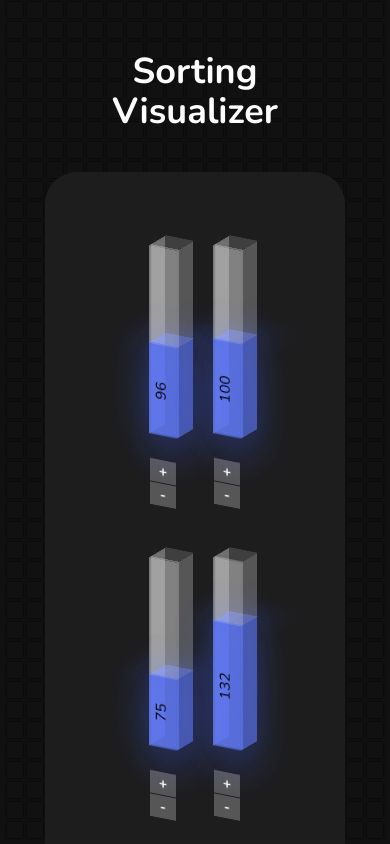
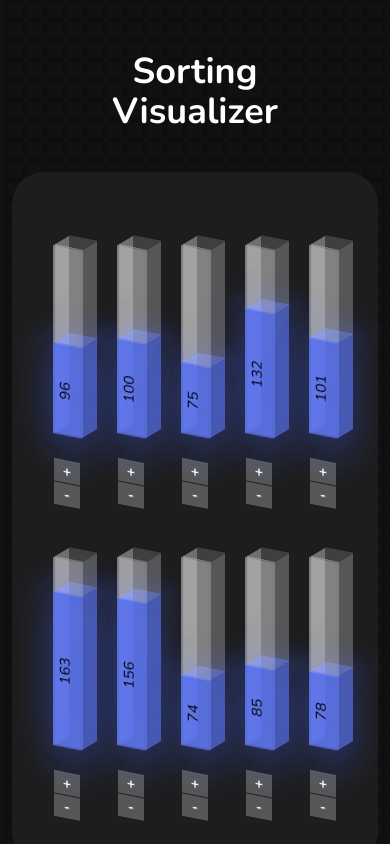
Before and after one commit to vansh-sardana/SortingVisualizer, a React (Vite) app: page / in a window 390 px wide. Shown: the top 844 px of the page. Built offline with nearby package versions, Linux system fonts and the light colour scheme.

Commit message:
enhanced media queries

```diff
--- a/src/App.jsx
+++ b/src/App.jsx
@@ -127,7 +127,7 @@ const App = () => {
     <div className='App relative bg-[#111] min-w-full min-h-[100vh] flex flex-col items-center overflow-hidden p-3'>
       <h1 className="nunito-700 text-center text-6xl text-white p-10 relative z-20 bg-transparent pointer-events-none sm:text-5xl xs:text-4xl">Sorting Visualizer</h1>
       <div className="frame relative z-20 pointer-events-none">
-        <div className="barsDiv container card bg-[#1d1d1d] min-h-[400px] h-fit p-[70px] pb-[110px] w-fit m-0  pointer-events-none">
+        <div className="barsDiv container card bg-[#1d1d1d] min-h-[400px] h-fit p-[70px] pb-[110px] m-0 max-w-none pointer-events-none md:gap-x-0 sm:gap-x-0 xs:gap-x-0 xs:px-2 lg:pl-16 lg:pr-20">
           {
             arrProp.arr.map((value, index) => (
               <Bar length={value} key={index} index={index} color={arrProp.colorKey[index]} changeArray={arrayChange} />
--- a/src/components/Square.jsx
+++ b/src/components/Square.jsx
@@ -30,7 +30,7 @@ const Square = () => {
         boxShadow : `0 0 2px #000`,
     }
   return (
-    <div className='bg-[#111] h-4 w-4 m-[2px] transition-all duration-[1000] ease-linear hover:duration-0' style={hovered? setColor: removeColor} onMouseOver={mouseOnHandler} onMouseOut={mouseOutHandler} onTouchStart={mouseOnHandler} onTouchEnd={mouseOutHandler}></div>
+    <div className='bg-[#111] h-4 w-4 m-[2px] transition-all duration-[1000] ease-linear hover:duration-0' style={hovered? setColor: removeColor} onMouseOver={mouseOnHandler}  onMouseOut={mouseOutHandler}></div>
   )
 }
 
```
